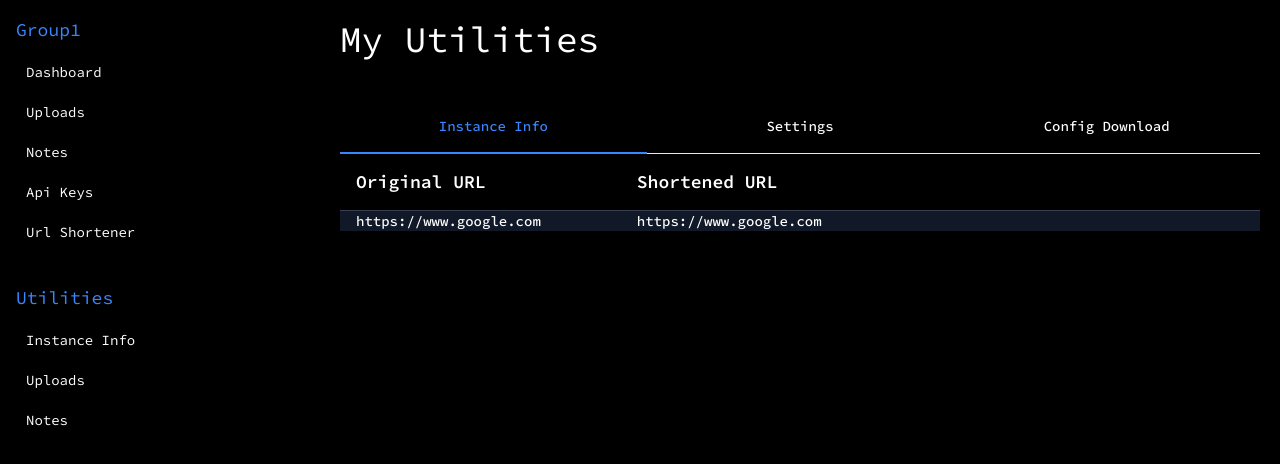
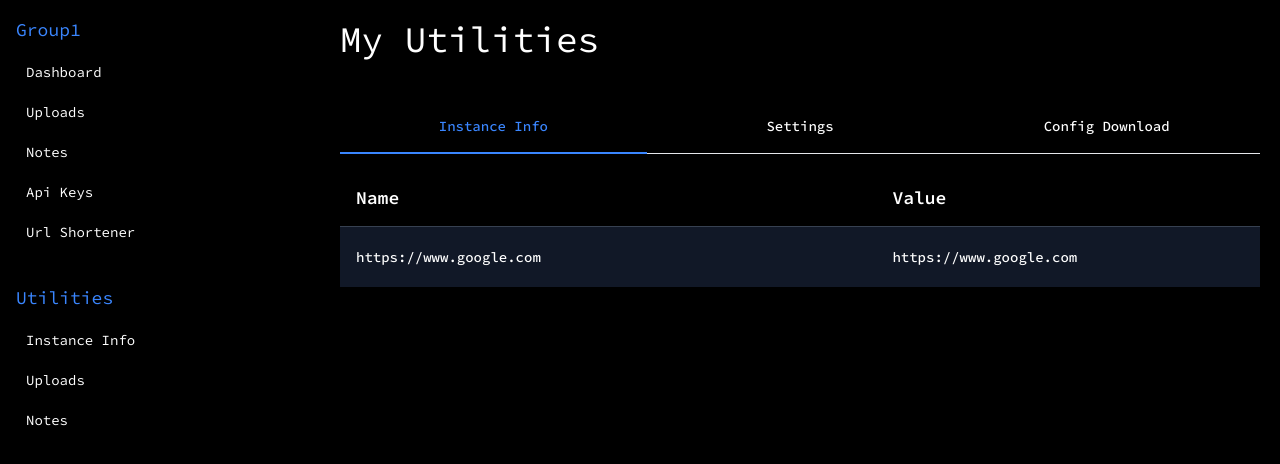
Before and after one commit to BRAVO68WEB/shx, a Next.js app in the folder packages/dashboard/: page /dashboard/utilities/instance-info in a window 1280 px wide. Shown: the top 464 px of the page. Built offline with nearby package versions, Linux system fonts and the light colour scheme.

Commit message:
updated instance info ui

```diff
--- a/packages/dashboard/app/(dashboard)/dashboard/utilities/instance-info/page.tsx
+++ b/packages/dashboard/app/(dashboard)/dashboard/utilities/instance-info/page.tsx
@@ -11,27 +11,27 @@ function Page() {
 
 	return (
 		<div>
-			<table className="min-w-full divide-y divide-gray-700">
+			<table className="min-w-full divide-y divide-gray-700 mt-4">
 				<thead className="p-2">
 					<tr>
 						<th
 							scope="col"
 							className="py-3.5 pl-4 pr-5 text-left text-lg font-semibold text-white"
 						>
-							Original URL
+							Name
 						</th>
 						<th
 							scope="col"
-							className="py-3.5 pl-4 pr-3 w-full text-left text-lg font-semibold text-white"
+							className="py-3.5 pl-4 pr-3 text-left text-lg font-semibold text-white"
 						>
-							Shortened URL
+							Value
 						</th>
 					</tr>
 				</thead>
 				<tbody className="divide-y p-2">
 					{urls.map(({ originalURL, shortenedURL, id }) => (
 						<tr className="bg-gray-900 rounded" key={id}>
-							<td className="whitespace-nowrap  pl-4 pr-20 text-sm font-medium text-white">
+							<td className="whitespace-nowrap py-5  pl-4 pr-20 text-sm font-medium text-white">
 								<div className="flex items-center gap-3">
 									{originalURL}
 
--- a/packages/dashboard/lib/sidebar.ts
+++ b/packages/dashboard/lib/sidebar.ts
@@ -29,15 +29,15 @@ export const sidebarGroups: SidebarGroup[] = [
 		items: [
 			{
 				name: 'Instance Info',
-				href: '/dashboard/utitilities/instance-info',
+				href: '/dashboard/utilities/instance-info',
 			},
 			{
 				name: 'Uploads',
-				href: '/dashboard/utitilities/settings',
+				href: '/dashboard/utilities/settings',
 			},
 			{
 				name: 'Notes',
-				href: '/dashboard/utitilites/download-config',
+				href: '/dashboard/utilites/download-config',
 			},
 		],
 	},
```
